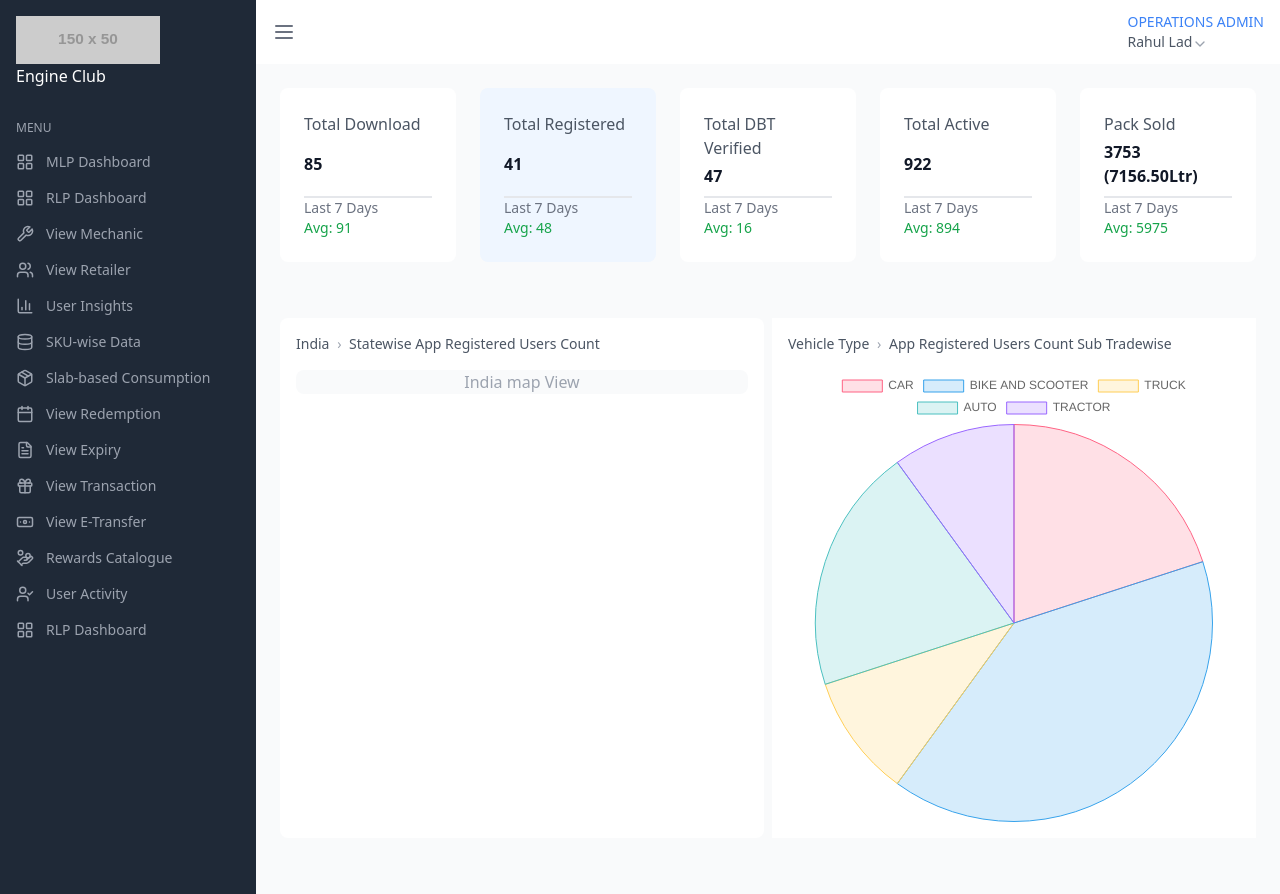
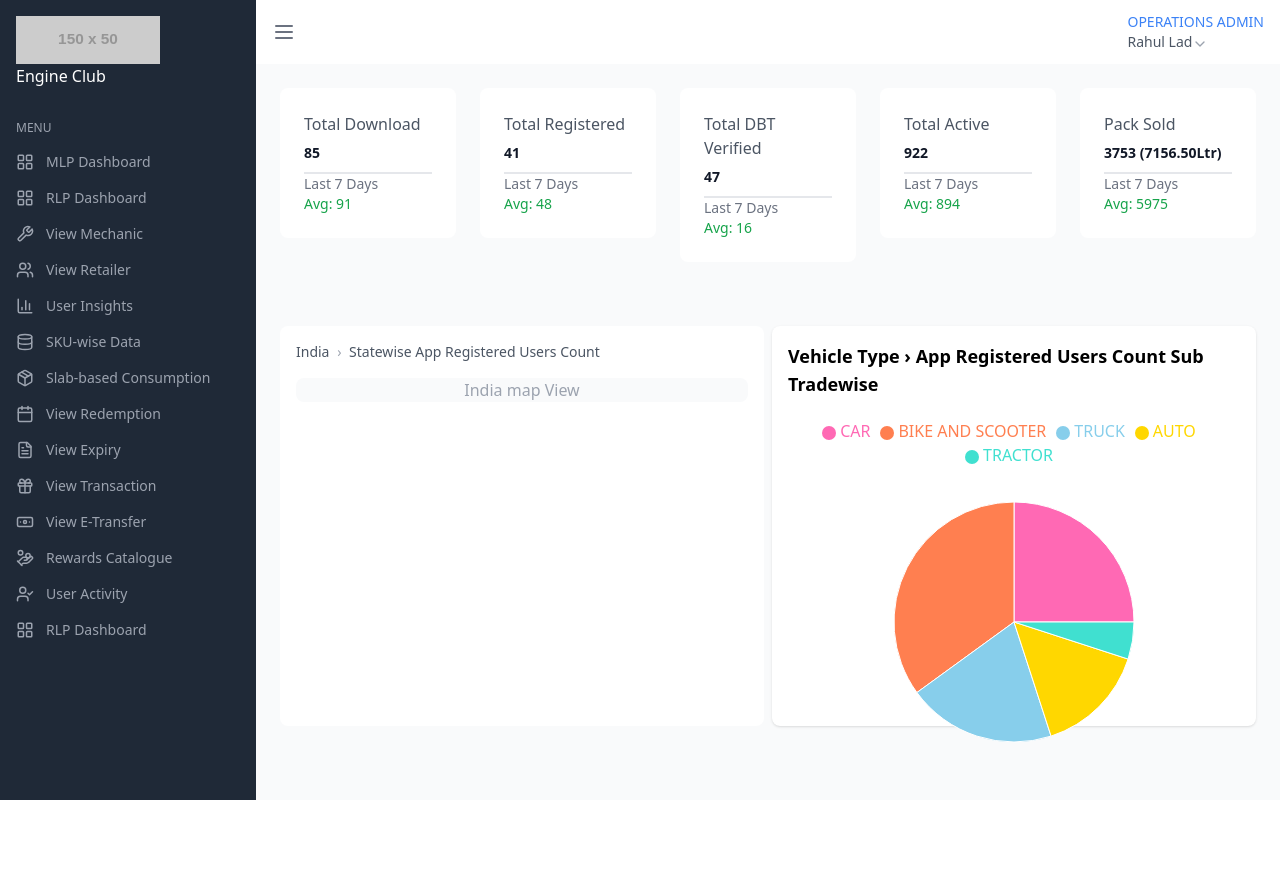
Before and after one commit to PSameer2001/StaticWebsite, a React (Create React App) app: page / in a window 1280 px wide. After the commit the page ends 800 px from the top, so only its background shows below. Built offline with nearby package versions, Linux system fonts and the light colour scheme.

Commit message:
Updated File

```diff
--- a/package.json
+++ b/package.json
@@ -13,7 +13,8 @@
     "react": "^19.0.0",
     "react-chartjs-2": "^5.3.0",
     "react-dom": "^19.0.0",
-    "react-scripts": "5.0.1"
+    "react-scripts": "5.0.1",
+    "recharts": "^2.15.0"
   },
   "scripts": {
     "start": "react-scripts start",
--- a/src/components/charts/DateList.js
+++ b/src/components/charts/DateList.js
@@ -12,11 +12,11 @@ const dates = [
 
 const DateList = () => {
   return (
-    <div className="bg-blue-50 p-4 rounded-lg">
+    <div className="bg-blue-50 p-4 rounded-lg min-w-40">
       {dates.map((item) => (
-        <div key={item.date} className="flex justify-between py-2 text-sm border-b border-blue-100 last:border-0">
-          <span className="text-gray-600">{item.date} - {item.day}</span>
-          <span className="font-medium">{item.value}</span>
+        <div key={item.date} className="flex justify-between py-2 text-sm border-b border-blue-100 last:border-0 px-4">
+          <span className="text-gray-600 text-xs">{item.date} - {item.day}</span>
+          <span className="font-medium ml-">{item.value}</span>
         </div>
       ))}
     </div>
--- a/src/components/charts/VehicleChart.js
+++ b/src/components/charts/VehicleChart.js
@@ -1,44 +1,41 @@
-import React from "react";
-import PieChartDisplay from "./PieChart";
+import React from 'react';
+import { PieChart, Pie, Cell, Legend, ResponsiveContainer, Tooltip } from 'recharts';
+
+const data = [
+  { name: 'CAR', value: 25 },
+  { name: 'BIKE AND SCOOTER', value: 35 },
+  { name: 'TRUCK', value: 20 },
+  { name: 'AUTO', value: 15 },
+  { name: 'TRACTOR', value: 5 },
+];
+
+const COLORS = ['#FF69B4', '#FF7F50', '#87CEEB', '#FFD700', '#40E0D0'];
 
 const VehicleChart = () => {
-
- const data = {
-  labels: ['CAR', 'BIKE AND SCOOTER', 'TRUCK', 'AUTO', 'TRACTOR'],
-  datasets: [
-    {
-      data: [20, 40, 10, 20, 10],
-      backgroundColor: [
-        'rgba(255, 99, 132, 0.2)',
-        'rgba(54, 162, 235, 0.2)',
-        'rgba(255, 206, 86, 0.2)',
-        'rgba(75, 192, 192, 0.2)',
-        'rgba(153, 102, 255, 0.2)',
-        'rgba(255, 159, 64, 0.2)',
-      ],
-      borderColor: [
-        'rgba(255, 99, 132, 1)',
-        'rgba(54, 162, 235, 1)',
-        'rgba(255, 206, 86, 1)',
-        'rgba(75, 192, 192, 1)',
-        'rgba(153, 102, 255, 1)',
-        'rgba(255, 159, 64, 1)',
-      ],
-      borderWidth: 1,
-    },
-  ],
-};
-
   return (
-    <>
-        <div className="bg-white p-4">
-          <h3 className="text-gray-600 text-sm font-medium mb-4">
-            Vehicle Type <span className="text-gray-400 mx-1">›</span> App
-            Registered Users Count Sub Tradewise
-          </h3>
-          <PieChartDisplay data={data} />
-        </div>
-    </>
+    <div className="bg-white p-4 rounded-lg shadow h-[400px]">
+      <h2 className="text-lg font-semibold mb-4">Vehicle Type › App Registered Users Count Sub Tradewise</h2>
+      <ResponsiveContainer width="100%" height="100%">
+        <PieChart>
+        <Legend verticalAlign="top"/>
+          <Pie
+            data={data}
+            cx="50%"
+            cy="50%"
+            labelLine={true}
+            outerRadius={120}
+            fill="#8884d8"
+            dataKey="value"
+            // label={({ name, percent }) => `${name} ${(percent * 100).toFixed(0)}%`}
+          >
+            {data.map((entry, index) => (
+              <Cell key={`cell-${index}`} fill={COLORS[index % COLORS.length]} />
+            ))}
+          </Pie>
+          <Tooltip />
+        </PieChart>
+      </ResponsiveContainer>
+    </div>
   );
 };
 
--- a/src/components/stats/StatCard.js
+++ b/src/components/stats/StatCard.js
@@ -1,16 +1,32 @@
-import React from 'react';
+import React, { useState } from "react";
+import DateList from "../charts/DateList";
 
 const StatCard = ({ title, value, average, period, isHighlighted }) => {
+  const [showData, setShowData] = useState(false);
   return (
-    <div className={`flex flex-col justify-between p-6 rounded-lg ${isHighlighted ? 'bg-blue-50' : 'bg-white'}`}>
-      <h3 className="text-gray-600 text-base font-medium">{title}</h3>
-      <div className="mt-1">
-        <span className="text-md font-semibold text-gray-900">{value}</span>
+    <div className="relative">
+      <div
+        onMouseEnter={() => {
+          setShowData(true);
+        }}
+        onMouseLeave={() => {
+          setShowData(false);
+        }}
+        className={`flex flex-col justify-between p-6 rounded-lg mb-2 ${
+          showData ? "bg-blue-50" : "bg-white"
+        }`}
+      >
+        <h3 className="text-gray-600 text-base font-medium">{title}</h3>
+        <div className="mt-1">
+          <span className="text-sm font-semibold text-gray-900">{value}</span>
+        </div>
+        <div className="mt-2 text-sm border-t-2">
+          <span className="text-gray-500">Last {period} Days</span>
+          <br />
+          <span className=" text-green-600">Avg: {average}</span>
+        </div>
       </div>
-      <div className="mt-2 text-sm border-t-2">
-        <span className="text-gray-500">Last {period} Days</span><br />
-        <span className=" text-green-600">Avg: {average}</span>
-      </div>
+      <div className="absolute">{showData && <DateList />}</div>
     </div>
   );
 };
```
Also changed, not shown: 1 other file (tests, documents, lock files or other folders).
